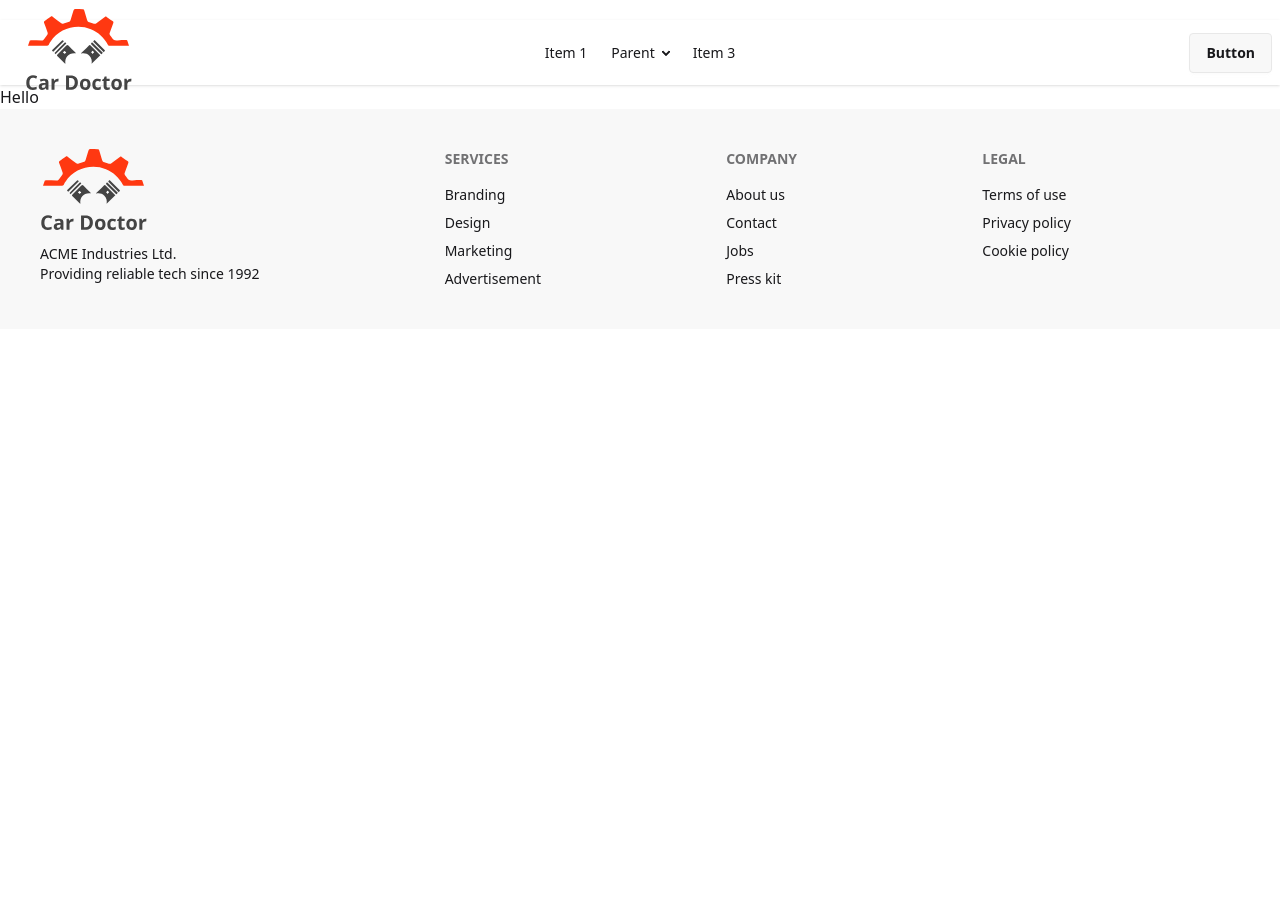
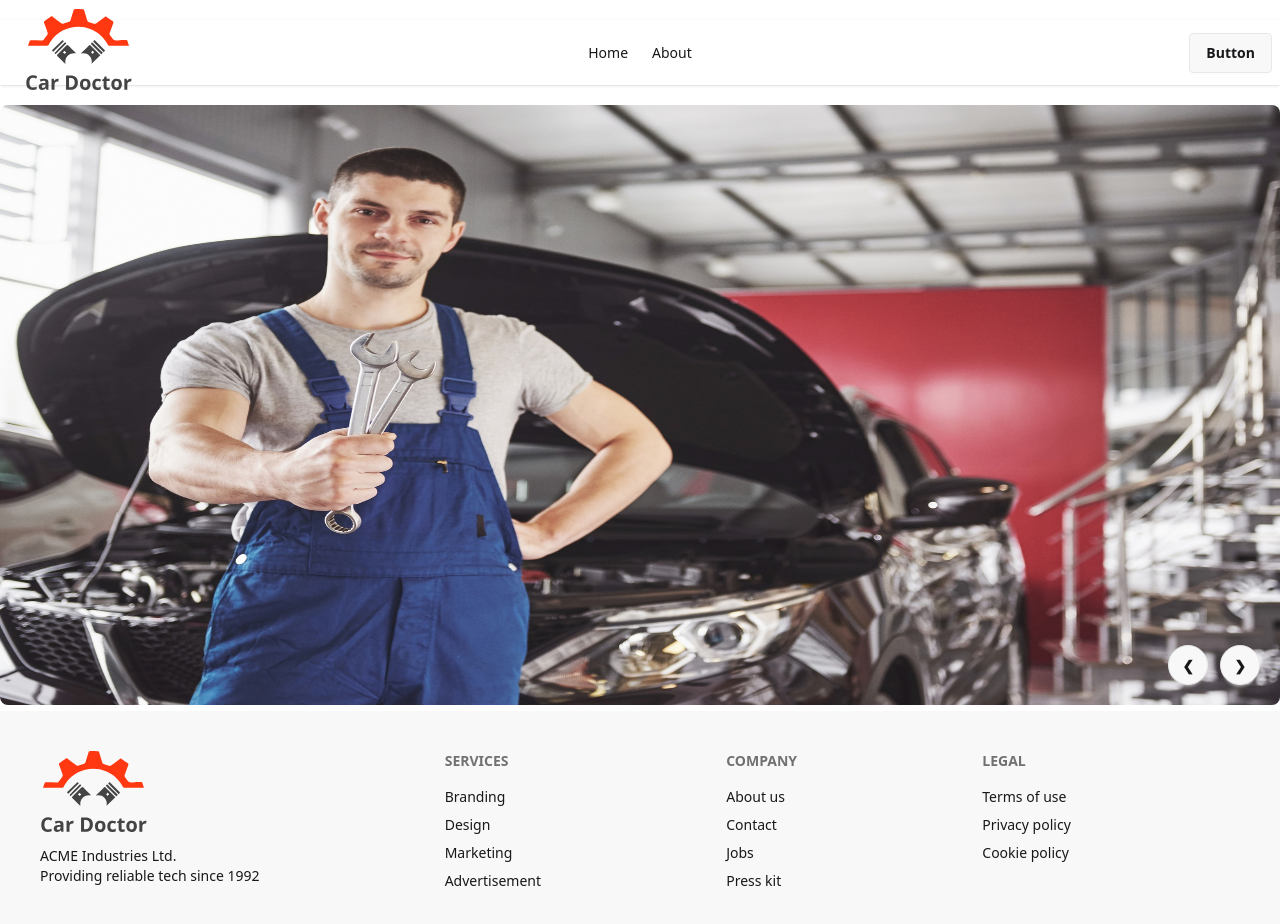
Before and after one commit to SaPa36/car-doctor-client, a React (Vite) app: page / in a window 1280 px wide. Shown: the top 924 px of the page. Before the commit the page ends 800 px from the top, so only its background shows below. Built offline with nearby package versions, Linux system fonts and the light colour scheme.

Commit message:
added banner section

```diff
--- a/src/layout/Main.jsx
+++ b/src/layout/Main.jsx
@@ -5,7 +5,7 @@ import Footer from '../pages/Shared/Footer';
 
 const Main = () => {
     return (
-        <div className='mt-5'>
+        <div className='mt-5 spaace-y-20'>
             <Navbar></Navbar>
             <Outlet></Outlet>
             <Footer></Footer>
--- /dev/null
+++ b/src/pages/Home/Banner.jsx
@@ -0,0 +1,51 @@
+import React from 'react';
+
+import img1 from '../../assets/images/banner/1.jpg';
+import img2 from '../../assets/images/banner/2.jpg';
+import img3 from '../../assets/images/banner/3.jpg';
+import img4 from '../../assets/images/banner/4.jpg';
+
+const Banner = () => {
+    return (
+        <div className="carousel w-full lg:h-[600px] rounded-lg">
+            <div id="slide1" className="carousel-item relative w-full">
+                <img
+                    src={img1}
+                    className="w-full" />
+                <div className="absolute left-5 right-5 bottom-0 flex -translate-y-1/2 transform justify-end">
+                    <a href="#slide4" className="btn btn-circle mr-3">❮</a>
+                    <a href="#slide2" className="btn btn-circle">❯</a>
+                </div>
+            </div>
+            <div id="slide2" className="carousel-item relative w-full">
+                <img
+                    src={img2}
+                    className="w-full" />
+                <div className="absolute left-5 right-5 bottom-0 flex -translate-y-1/2 transform justify-end">
+                    <a href="#slide1" className="btn btn-circle">❮</a>
+                    <a href="#slide3" className="btn btn-circle">❯</a>
+                </div>
+            </div>
+            <div id="slide3" className="carousel-item relative w-full">
+                <img
+                    src={img3}
+                    className="w-full" />
+                <div className="absolute left-5 right-5 bottom-0 flex -translate-y-1/2 transform justify-end">
+                    <a href="#slide2" className="btn btn-circle mr-3">❮</a>
+                    <a href="#slide4" className="btn btn-circle">❯</a>
+                </div>
+            </div>
+            <div id="slide4" className="carousel-item relative w-full">
+                <img
+                    src={img4}
+                    className="w-full" />
+                <div className="absolute left-5 right-5 bottom-0 flex -translate-y-1/2 transform justify-end">
+                    <a href="#slide3" className="btn btn-circle">❮</a>
+                    <a href="#slide1" className="btn btn-circle">❯</a>
+                </div>
+            </div>
+        </div>
+    );
+};
+
+export default Banner;
--- a/src/pages/Home/Home.jsx
+++ b/src/pages/Home/Home.jsx
@@ -1,9 +1,10 @@
 import React from 'react';
+import Banner from './Banner';
 
 const Home = () => {
     return (
         <div>
-            <h2>Hello</h2>
+            <Banner></Banner>
         </div>
     );
 };
--- a/src/pages/Shared/Navbar.jsx
+++ b/src/pages/Shared/Navbar.jsx
@@ -3,8 +3,13 @@ import { Link } from 'react-router-dom';
 import logo from '../../assets/logo.svg';
 
 const Navbar = () => {
+
+    const navLinks = <>
+        <li><Link to="/">Home</Link></li>
+        <li><Link to="/about">About</Link></li>
+    </>
     return (
-        <div className="navbar bg-base-100 shadow-sm">
+        <div className="navbar bg-base-100  mb-5 shadow-sm">
             <div className="navbar-start">
                 <div className="dropdown">
                     <div tabIndex={0} role="button" className="btn btn-ghost lg:hidden">
@@ -13,15 +18,7 @@ const Navbar = () => {
                     <ul
                         tabIndex="-1"
                         className="menu menu-sm dropdown-content bg-base-100 rounded-box z-1 mt-3 w-52 p-2 shadow">
-                        <li><a>Item 1</a></li>
-                        <li>
-                            <a>Parent</a>
-                            <ul className="p-2">
-                                <li><a>Submenu 1</a></li>
-                                <li><a>Submenu 2</a></li>
-                            </ul>
-                        </li>
-                        <li><a>Item 3</a></li>
+                        {navLinks}
                     </ul>
                 </div>
                 <Link to="/" className="btn btn-ghost text-xl">
@@ -30,17 +27,7 @@ const Navbar = () => {
             </div>
             <div className="navbar-center hidden lg:flex">
                 <ul className="menu menu-horizontal px-1">
-                    <li><a>Item 1</a></li>
-                    <li>
-                        <details>
-                            <summary>Parent</summary>
-                            <ul className="p-2 bg-base-100 w-40 z-1">
-                                <li><a>Submenu 1</a></li>
-                                <li><a>Submenu 2</a></li>
-                            </ul>
-                        </details>
-                    </li>
-                    <li><a>Item 3</a></li>
+                    {navLinks}
                 </ul>
             </div>
             <div className="navbar-end">
```
